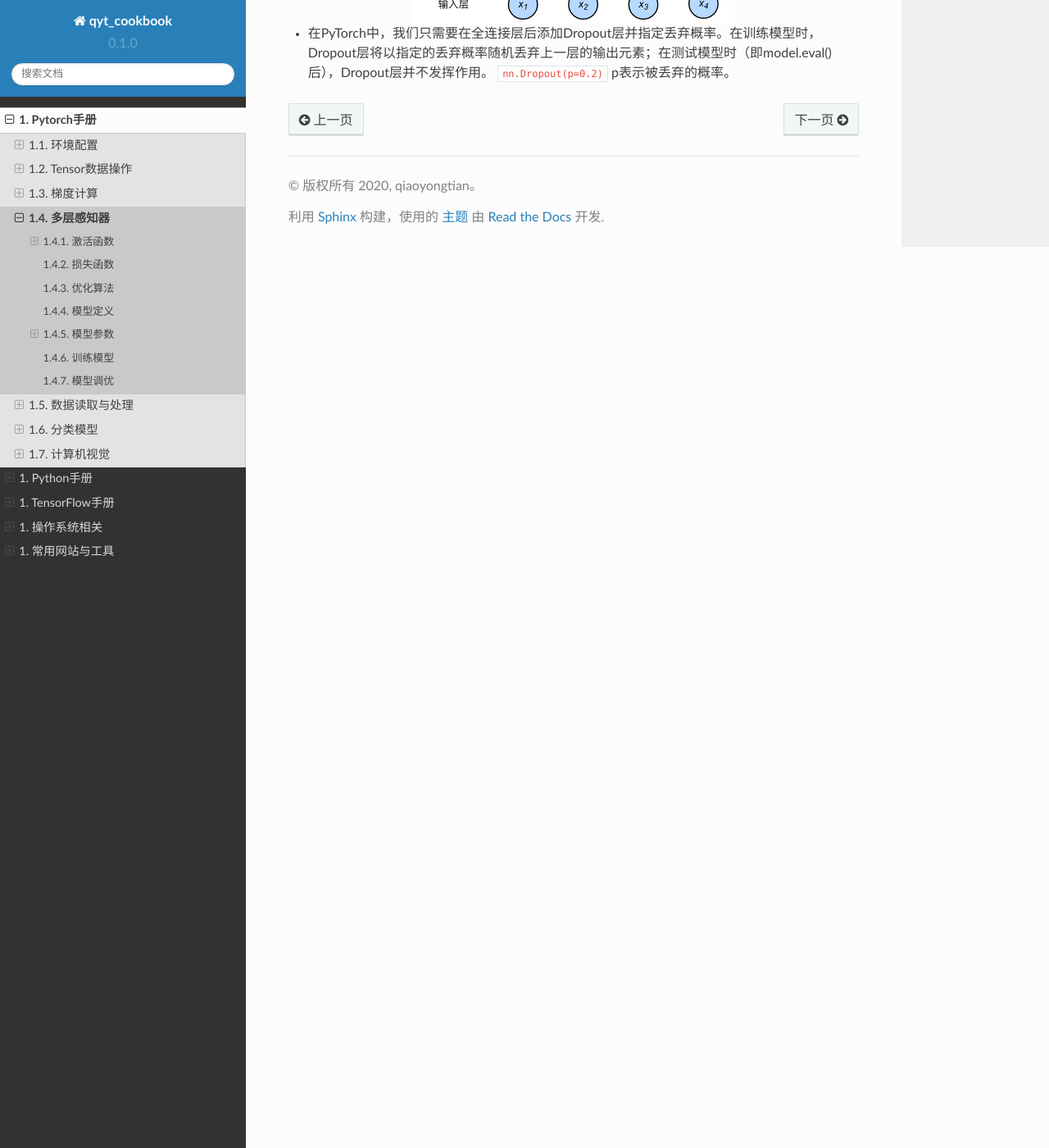
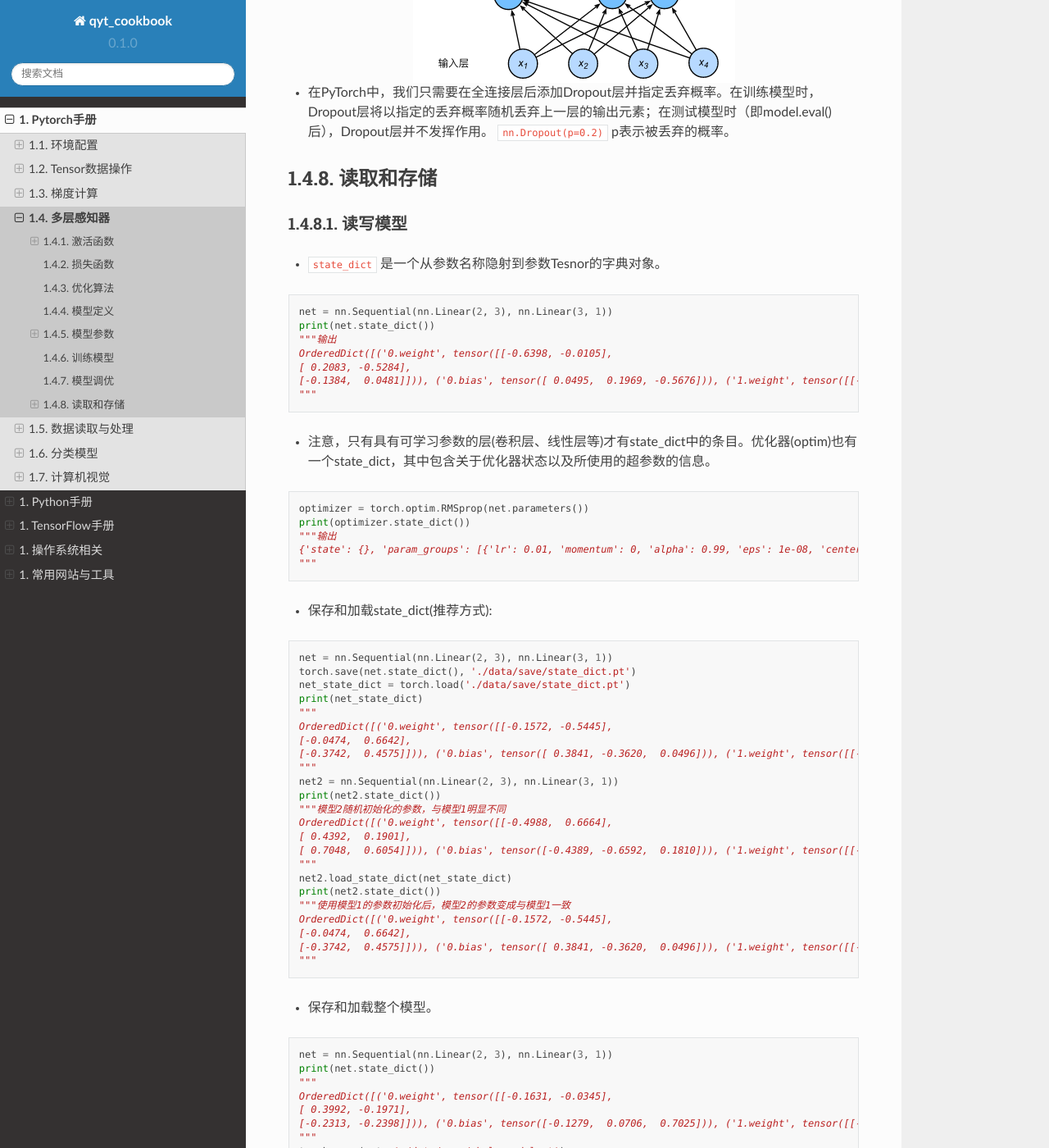
Before and after one commit to q759729997/qyt_cookbook, a Sphinx documentation site: the page built from qyt_cookbook/source/pytorch/mlp.rst, in a window 1280 px wide and 1400 px high, scrolled down 9800 px. Shown: the whole window at 82% size. Built offline with Sphinx 7.4.7 and the Read the Docs theme 2.0.0, drawn with Linux system fonts in a browser that asks for light colours; some of the changed text lies outside the part shown.

Commit message:
读写模型

```diff
--- a/qyt_cookbook/source/pytorch/mlp.rst
+++ b/qyt_cookbook/source/pytorch/mlp.rst
@@ -227,7 +227,7 @@ tanh
 模型参数
 ######################
 
--  通过\ ``net.parameters()``\ 来查看模型所有的可学习参数，此函数将返回一个生成器。
+-  通过\ ``net.parameters()``\ 来查看模型所有的可学习参数，此函数将返回一个生成器（迭代器）。
 
 .. code:: python
 
@@ -254,6 +254,8 @@ tanh
    name:linear.bias, param:Parameter containing:
    tensor([-0.4374], requires_grad=True)
    """
+
+-  param的类型为torch.nn.parameter.Parameter，和Tensor不同的是如果一个Tensor是Parameter，那么它会自动被添加到模型的参数列表里。
 
 初始化模型参数
 ***************************
@@ -370,3 +372,106 @@ tanh
     :align: center
 
 - 在PyTorch中，我们只需要在全连接层后添加Dropout层并指定丢弃概率。在训练模型时，Dropout层将以指定的丢弃概率随机丢弃上一层的输出元素；在测试模型时（即model.eval()后），Dropout层并不发挥作用。  ``nn.Dropout(p=0.2)`` p表示被丢弃的概率。
+
+读取和存储
+######################
+
+读写模型
+***************************
+
+- ``state_dict`` 是一个从参数名称隐射到参数Tesnor的字典对象。
+
+.. code:: python
+
+    net = nn.Sequential(nn.Linear(2, 3), nn.Linear(3, 1))
+    print(net.state_dict())
+    """输出
+    OrderedDict([('0.weight', tensor([[-0.6398, -0.0105],
+    [ 0.2083, -0.5284],
+    [-0.1384,  0.0481]])), ('0.bias', tensor([ 0.0495,  0.1969, -0.5676])), ('1.weight', tensor([[-0.5332, -0.3395,  0.2963]])), ('1.bias', tensor([0.3041]))])
+    """
+
+- 注意，只有具有可学习参数的层(卷积层、线性层等)才有state_dict中的条目。优化器(optim)也有一个state_dict，其中包含关于优化器状态以及所使用的超参数的信息。
+
+.. code:: python
+
+    optimizer = torch.optim.RMSprop(net.parameters())
+    print(optimizer.state_dict())
+    """输出
+    {'state': {}, 'param_groups': [{'lr': 0.01, 'momentum': 0, 'alpha': 0.99, 'eps': 1e-08, 'centered': False, 'weight_decay': 0, 'params': [2209963174936, 2209963175008, 2209963175224, 2209963175296]}]}
+    """
+
+- 保存和加载state_dict(推荐方式):
+
+.. code:: python
+
+    net = nn.Sequential(nn.Linear(2, 3), nn.Linear(3, 1))
+    torch.save(net.state_dict(), './data/save/state_dict.pt')
+    net_state_dict = torch.load('./data/save/state_dict.pt')
+    print(net_state_dict)
+    """
+    OrderedDict([('0.weight', tensor([[-0.1572, -0.5445],
+    [-0.0474,  0.6642],
+    [-0.3742,  0.4575]])), ('0.bias', tensor([ 0.3841, -0.3620,  0.0496])), ('1.weight', tensor([[-0.4403,  0.0146,  0.0514]])), ('1.bias', tensor([0.1762]))])
+    """
+    net2 = nn.Sequential(nn.Linear(2, 3), nn.Linear(3, 1))
+    print(net2.state_dict())
+    """模型2随机初始化的参数，与模型1明显不同
+    OrderedDict([('0.weight', tensor([[-0.4988,  0.6664],
+    [ 0.4392,  0.1901],
+    [ 0.7048,  0.6054]])), ('0.bias', tensor([-0.4389, -0.6592,  0.1810])), ('1.weight', tensor([[-0.3644, -0.1919, -0.2438]])), ('1.bias', tensor([0.2472]))])
+    """
+    net2.load_state_dict(net_state_dict)
+    print(net2.state_dict())
+    """使用模型1的参数初始化后，模型2的参数变成与模型1一致
+    OrderedDict([('0.weight', tensor([[-0.1572, -0.5445],
+    [-0.0474,  0.6642],
+    [-0.3742,  0.4575]])), ('0.bias', tensor([ 0.3841, -0.3620,  0.0496])), ('1.weight', tensor([[-0.4403,  0.0146,  0.0514]])), ('1.bias', tensor([0.1762]))])
+    """
+
+- 保存和加载整个模型。
+
+.. code:: python
+
+    net = nn.Sequential(nn.Linear(2, 3), nn.Linear(3, 1))
+    print(net.state_dict())
+    """
+    OrderedDict([('0.weight', tensor([[-0.1631, -0.0345],
+    [ 0.3992, -0.1971],
+    [-0.2313, -0.2398]])), ('0.bias', tensor([-0.1279,  0.0706,  0.7025])), ('1.weight', tensor([[-0.3476,  0.0543,  0.4400]])), ('1.bias', tensor([-0.3389]))])
+    """
+    torch.save(net, './data/save/whole_model.pt')
+    net2 = torch.load('./data/save/whole_model.pt')
+    print(net2)
+    """
+    Sequential(
+    (0): Linear(in_features=2, out_features=3, bias=True)
+    (1): Linear(in_features=3, out_features=1, bias=True)
+    )
+    """
+    print(net2.state_dict())
+    """与保存前参数一致
+    OrderedDict([('0.weight', tensor([[-0.1631, -0.0345],
+    [ 0.3992, -0.1971],
+    [-0.2313, -0.2398]])), ('0.bias', tensor([-0.1279,  0.0706,  0.7025])), ('1.weight', tensor([[-0.3476,  0.0543,  0.4400]])), ('1.bias', tensor([-0.3389]))])
+    """
+
+读写tensor
+***************************
+
+-  可以直接使用 ``save`` 函数和 ``load`` 函数分别存储和读取Tensor。save使用Python的pickle实用程序将对象进行序列化，然后将序列化的对象保存到disk，使用save可以保存各种对象,包括模型、张量和字典等。而load使用pickle unpickle工具将pickle的对象文件反序列化为内存。
+
+.. code:: python
+
+    x = torch.ones(1)
+    torch.save(x, './data/save/x1.pt')
+    x1 = torch.load('./data/save/x1.pt')
+    print(x1)  # tensor([1.])
+    # 存储列表
+    torch.save([x, torch.ones(2)], './data/save/x2.pt')
+    x2 = torch.load('./data/save/x2.pt')
+    print(x2)  # [tensor([1.]), tensor([1., 1.])]
+    # 存储字典
+    torch.save({'x': x, 'y': torch.ones(3)}, './data/save/x3.pt')
+    x3 = torch.load('./data/save/x3.pt')
+    print(x3)  # {'x': tensor([1.]), 'y': tensor([1., 1., 1.])}
```
Also changed, not shown: 1 other file.
